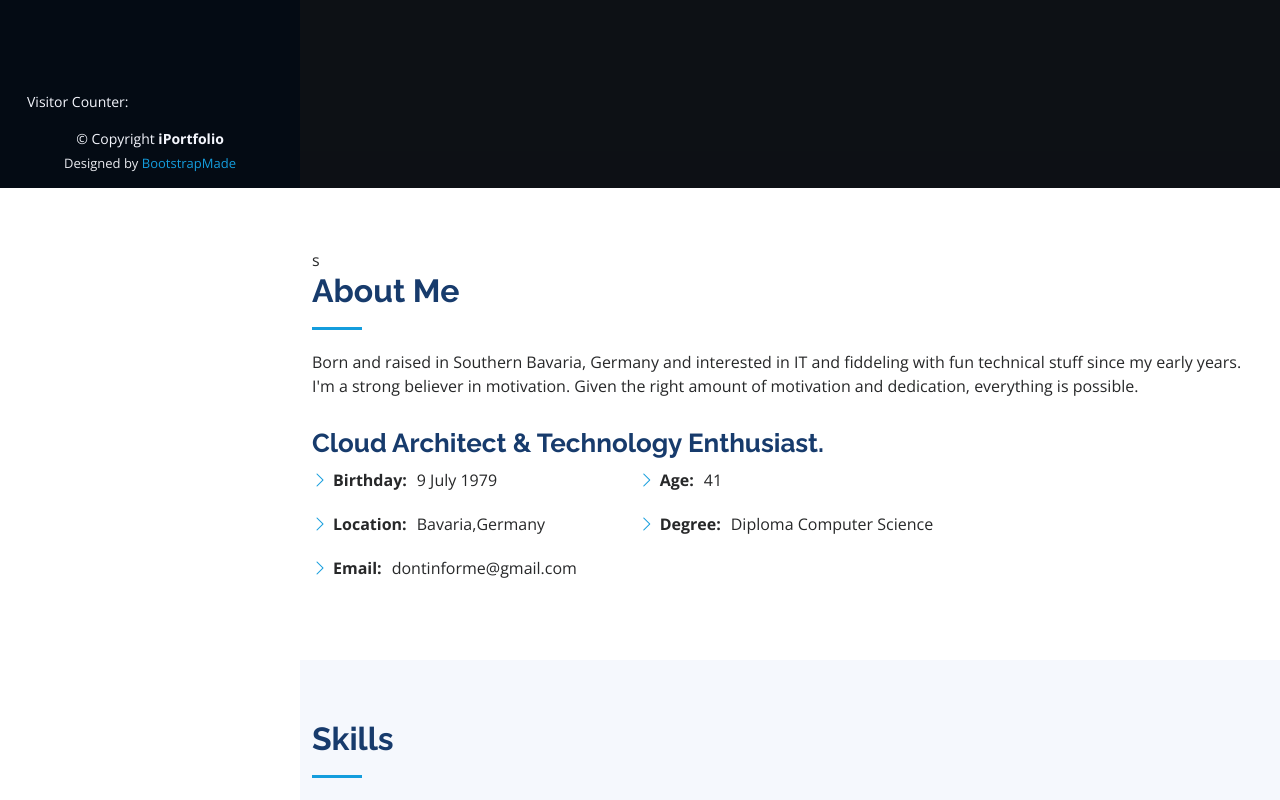
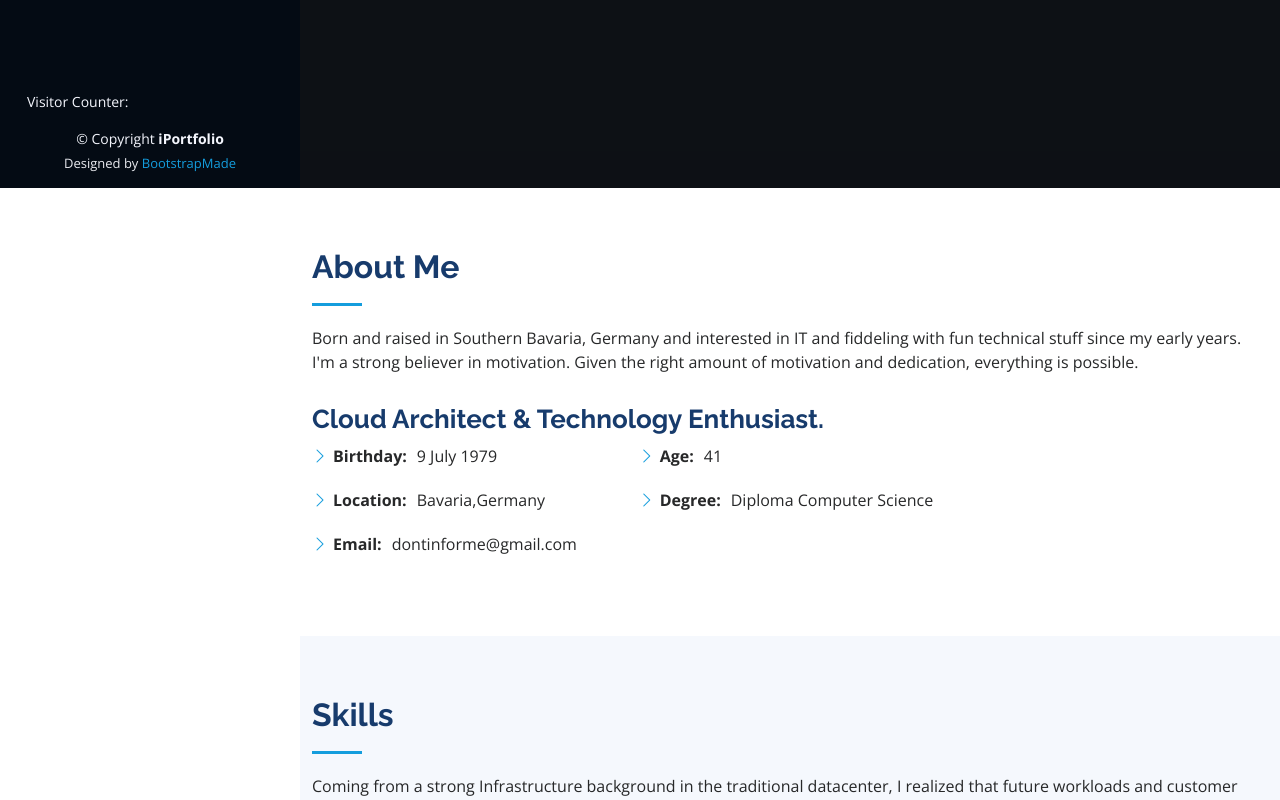
Before and after one commit to btj1/azresume, a plain HTML site: page frontend/website/index.html in a window 1280 px wide. Shown: the part 612-1412 px from the top of the page. Drawn offline with nearby package versions, Linux system fonts and the light colour scheme; no server answers.

Commit message:
cleaned directories

```diff
--- a/frontend/website/index.html
+++ b/frontend/website/index.html
@@ -78,7 +78,7 @@
 
     <!-- ======= About Section ======= -->
     <section id="about" class="about">
-      <div class="container">s
+      <div class="container">
 
         <div class="section-title">
           <h2>About Me</h2>
```
Also changed, not shown: 6 other files.
